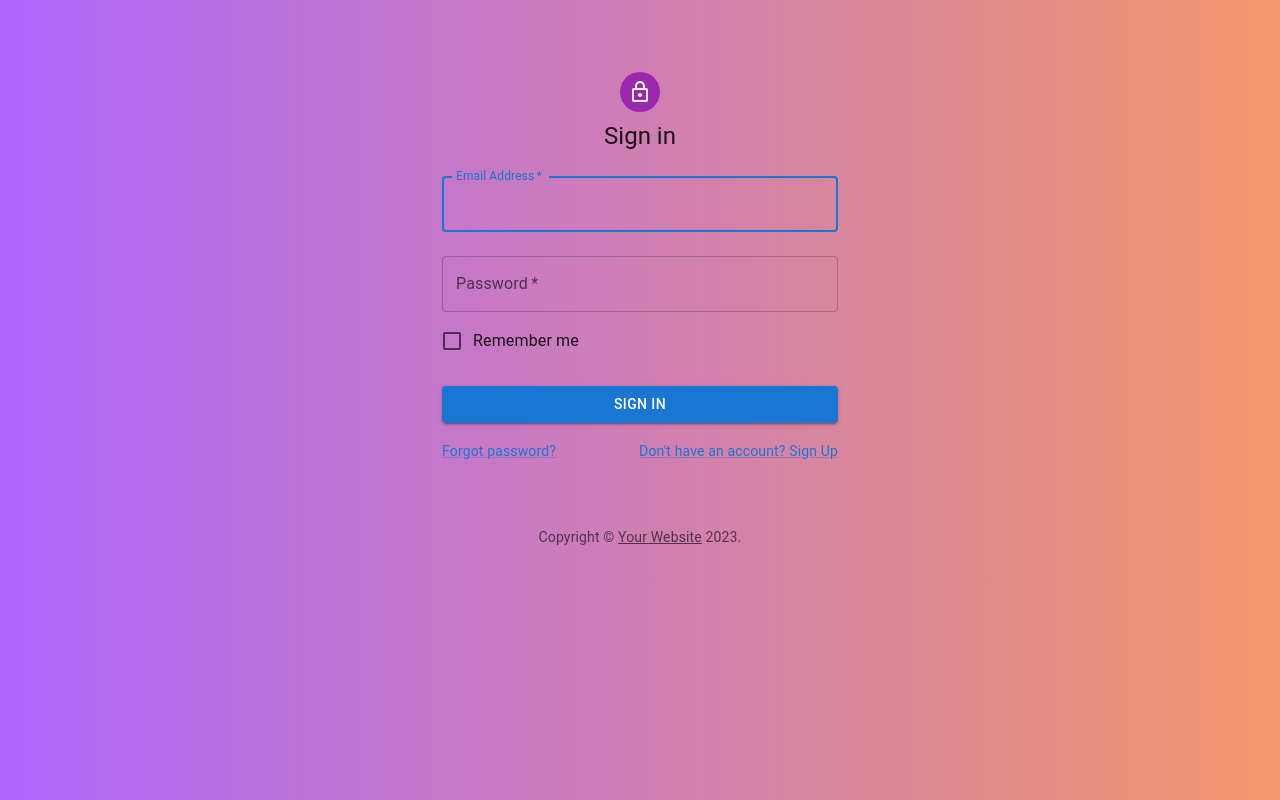
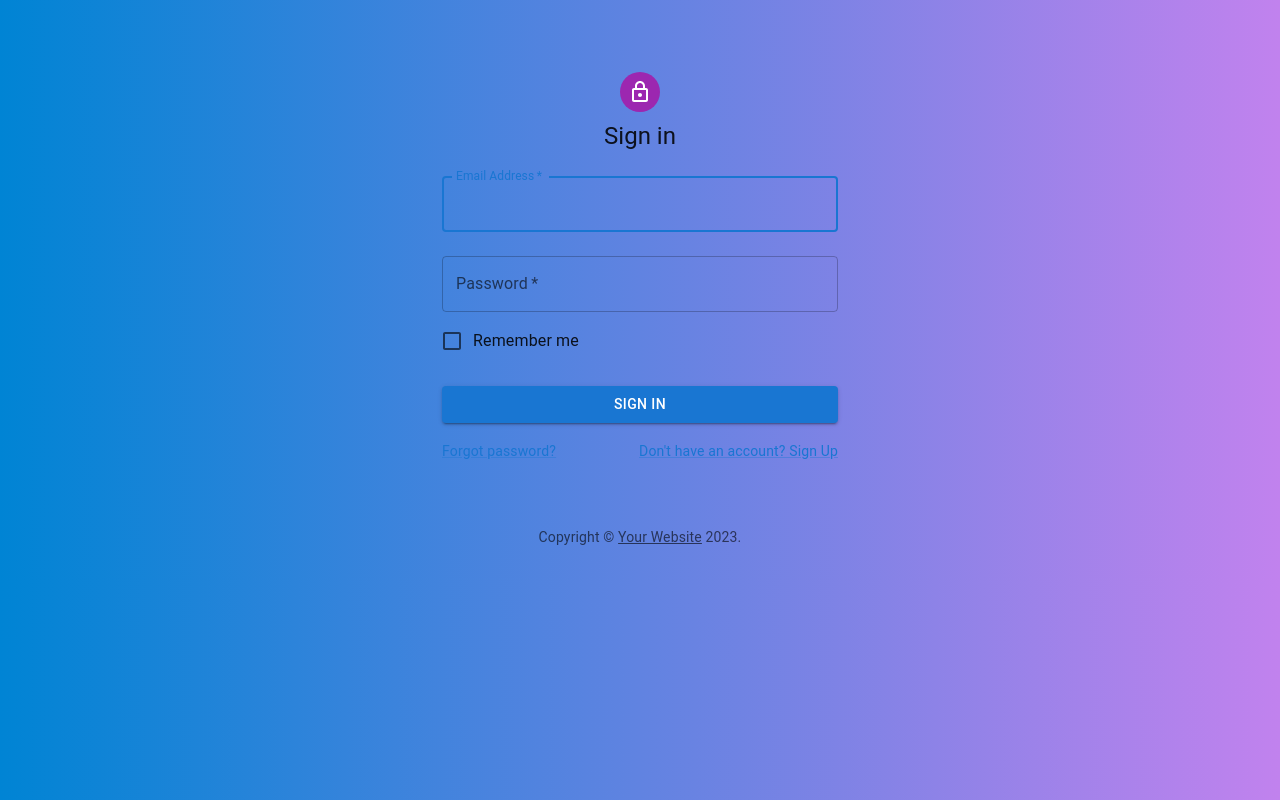
Before and after one commit to adityatyagi-av/foodflyers, a React (Vite) app: page /SignIn in a window 1280 px wide. Built offline with nearby package versions, Linux system fonts and the light colour scheme.

Commit message:
Modifications

```diff
--- a/package.json
+++ b/package.json
@@ -16,7 +16,8 @@
     "react": "^18.2.0",
     "react-dom": "^18.2.0",
     "react-icons": "^4.7.1",
-    "react-router-dom": "^6.8.0"
+    "react-router-dom": "^6.8.0",
+    "react-slick": "^0.29.0"
   },
   "devDependencies": {
     "@types/react": "^18.0.26",
--- a/src/App.css
+++ b/src/App.css
@@ -9,7 +9,8 @@
   background-color: var(--color-bg);
 }
 body{
-  background: var(--gradient-text);
+  background:linear-gradient(90deg, rgba(0, 132, 212, 1) 0%, rgba(193, 130, 238, 1) 100%);
+
 }
 
 a{
--- a/src/App.jsx
+++ b/src/App.jsx
@@ -9,7 +9,7 @@ import {
   Route
 } from "react-router-dom";
 import SignIn from './screens/SignIn';
-
+import SignUp from './screens/SignUp';
 function App() {
 
   return (
@@ -18,6 +18,7 @@ function App() {
         <Routes>
           <Route exact path='/' element ={<Home/>} />
           <Route exact path='/SignIn' element ={<SignIn/>} />
+          <Route exact path='/SignUp' element ={<SignUp/>} />
         </Routes>
       </div>
     </Router>
--- a/src/screens/Home.jsx
+++ b/src/screens/Home.jsx
@@ -2,6 +2,7 @@ import React from 'react'
 import Cards from '../components/Cards'
 import Navbar from '../components/navbar/Navbar'
 import Footer from '../components/footer/Footer'
+import Hero from '../components/Hero/Hero'
 
 export default function Home() {
   return (
@@ -10,6 +11,9 @@ export default function Home() {
         <Navbar/>
     </div>
     <div>
+      <Hero/>
+    </div>
+     <div>
         <Cards />
     </div>
     <div>
--- a/src/screens/SignIn.jsx
+++ b/src/screens/SignIn.jsx
@@ -101,7 +101,7 @@ export default function SignIn() {
                 </Link>
               </Grid>
               <Grid item>
-                <Link href="#" variant="body2">
+                <Link href="/SignUp" variant="body2">
                   {"Don't have an account? Sign Up"}
                 </Link>
               </Grid>
```
Also changed, not shown: src/components/Card.css (added), 1 other file (tests, documents, lock files or other folders).
